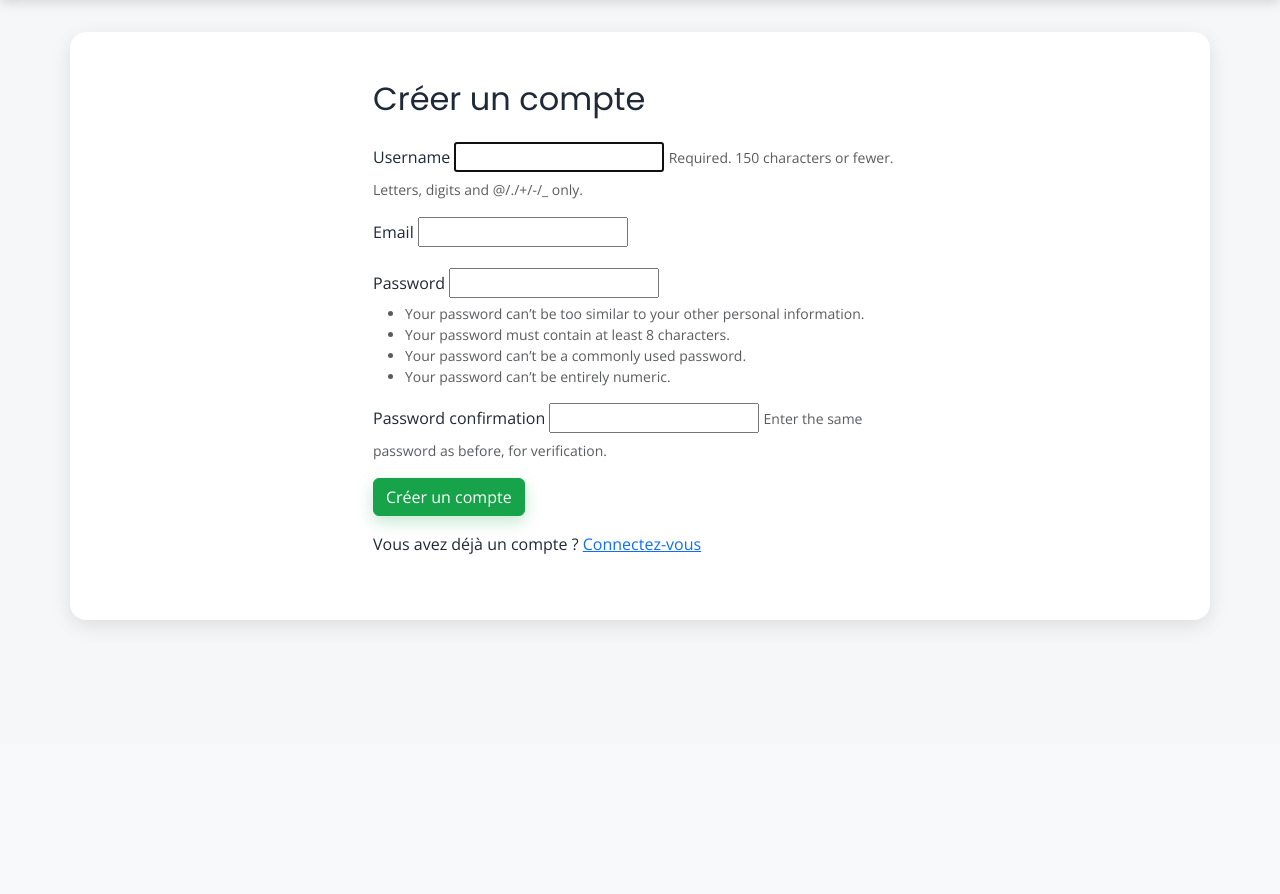
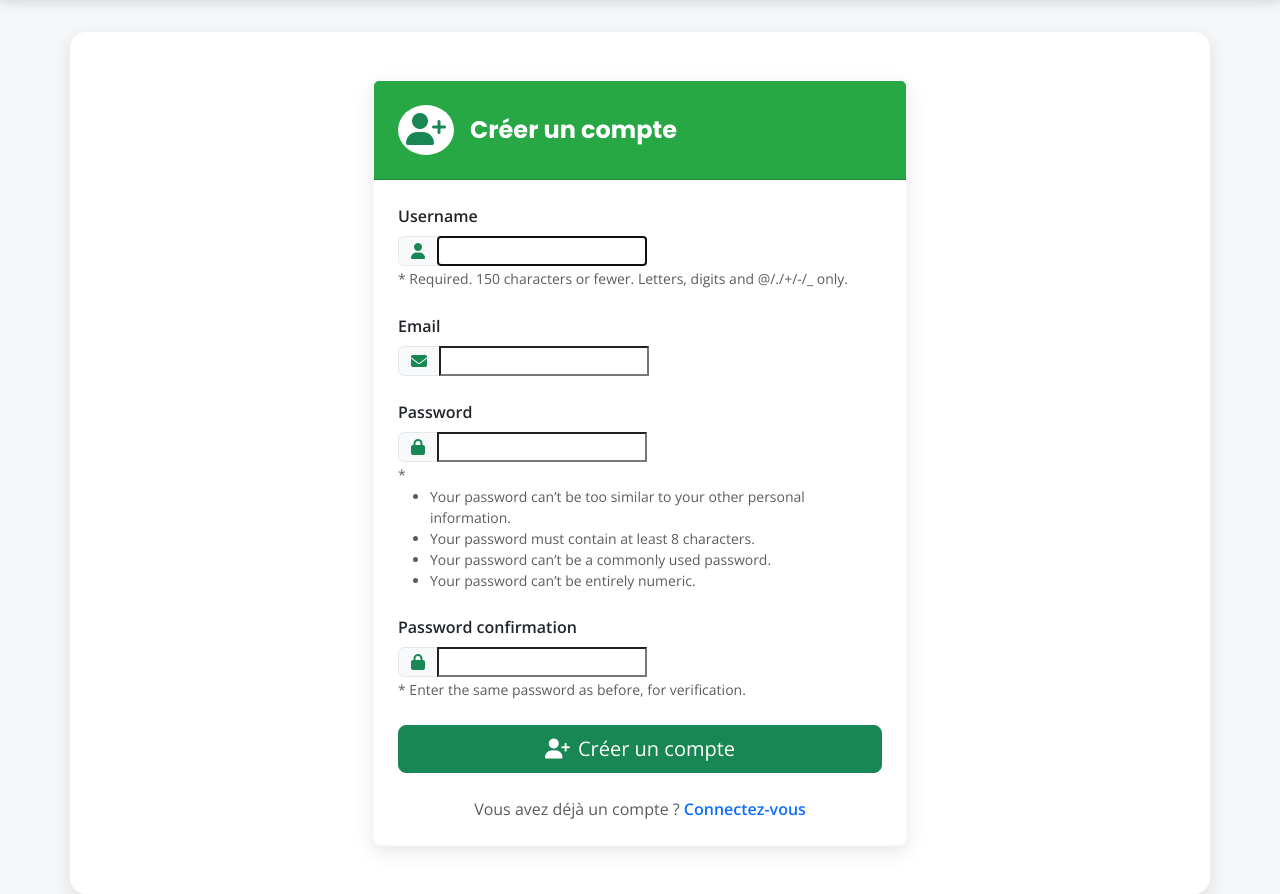
Before and after one commit to MildlyKeen/Appli_Ticketing, a Django app: page /accounts/register/ in a window 1280 px wide. Shown: the part 56-950 px from the top of the page. Before the commit the page ends 685 px from the top, so only its background shows below. Run offline with Django 3.2, Linux system fonts and the light colour scheme.

Commit message:
Reg Page update

```diff
--- a/appli_ticketing/templates/registration/register.html
+++ b/appli_ticketing/templates/registration/register.html
@@ -1,12 +1,21 @@
 {% extends 'appli_ticketing/base.html' %}
+
 {% block title %}Créer un compte{% endblock %}
+
 {% block content %}
 <div class="row justify-content-center">
     <div class="col-md-6">
-    <h2 class="mb-4">Créer un compte</h2>
+        <div class="card shadow-soft border-light rounded-3">
+            <div class="card-header" style="background-color: #28a745; color: white; padding: 1.5rem;">
+                <div class="d-flex align-items-center">
+                    <div class="bg-white text-success p-2 rounded-circle me-3"><i class="fa fa-user-plus fa-2x"></i></div>
+                    <h2 class="mb-0 fs-4 fw-bold">Créer un compte</h2>
+                </div>
+            </div>
+            <div class="card-body p-4">
                 {% if messages %}
                     {% for message in messages %}
-        <div class="alert alert-{{ message.tags }}">
+                        <div class="alert alert-{{ message.tags }} rounded-xl shadow-sm mb-3">
                             {{ message }}
                         </div>
                     {% endfor %}
@@ -14,23 +23,50 @@
                 <form method="post" novalidate>
                     {% csrf_token %}
                     {% for field in form %}
-        <div class="mb-3">
-          <label class="form-label">{{ field.label }}</label>
+                        <div class="mb-4">
+                            <!-- Label for the input field -->
+                            <label for="{{ field.id_for_label }}" class="form-label fw-bold">{{ field.label }}</label>
+
+                            <!-- Input field -->
+                            <div class="input-group">
+                                {% if field.name == 'username' %}
+                                    <span class="input-group-text bg-light"><i class="fa fa-user text-success"></i></span>
+                                {% elif field.name == 'email' %}
+                                    <span class="input-group-text bg-light"><i class="fa fa-envelope text-success"></i></span>
+                                {% elif field.name == 'password1' %}
+                                    <span class="input-group-text bg-light"><i class="fa fa-lock text-success"></i></span>
+                                {% elif field.name == 'password2' %}
+                                    <span class="input-group-text bg-light"><i class="fa fa-lock text-success"></i></span>
+                                {% endif %}
                                 {{ field }}
+                            </div>
+
+                            <!-- Requirements and help text below the input -->
                             {% if field.help_text %}
-            <small class="form-text text-muted">{{ field.help_text }}</small>
+                                <small class="form-text text-muted mt-1">* {{ field.help_text }}</small>
                             {% endif %}
+
                             {% for error in field.errors %}
-            <div class="text-danger">{{ error }}</div>
+                                <div class="text-danger mt-1 small">* {{ error }}</div>
                             {% endfor %}
                         </div>
                     {% endfor %}
+
+                    <!-- Non-field errors -->
                     {% for error in form.non_field_errors %}
-        <div class="alert alert-danger">{{ error }}</div>
+                        <div class="alert alert-danger rounded-xl mb-3">{{ error }}</div>
                     {% endfor %}
-      <button type="submit" class="btn btn-primary">Créer un compte</button>
+
+                    <!-- Submit Button -->
+                    <div class="d-grid mt-4">
+                        <button type="submit" class="btn btn-success btn-lg"><i class="fa fa-user-plus me-2"></i>Créer un compte</button>
+                    </div>
                 </form>
-    <p class="mt-3">Vous avez déjà un compte ? <a href="{% url 'login' %}">Connectez-vous</a></p>
+                <div class="text-center mt-4">
+                    <p class="mb-0 text-muted">Vous avez déjà un compte ? <a href="{% url 'login' %}" class="fw-bold text-decoration-none">Connectez-vous</a></p>
+                </div>
+            </div>
+        </div>
     </div>
 </div>
 {% endblock %}
```
Lines whose indentation alone changed are shown as unchanged.
